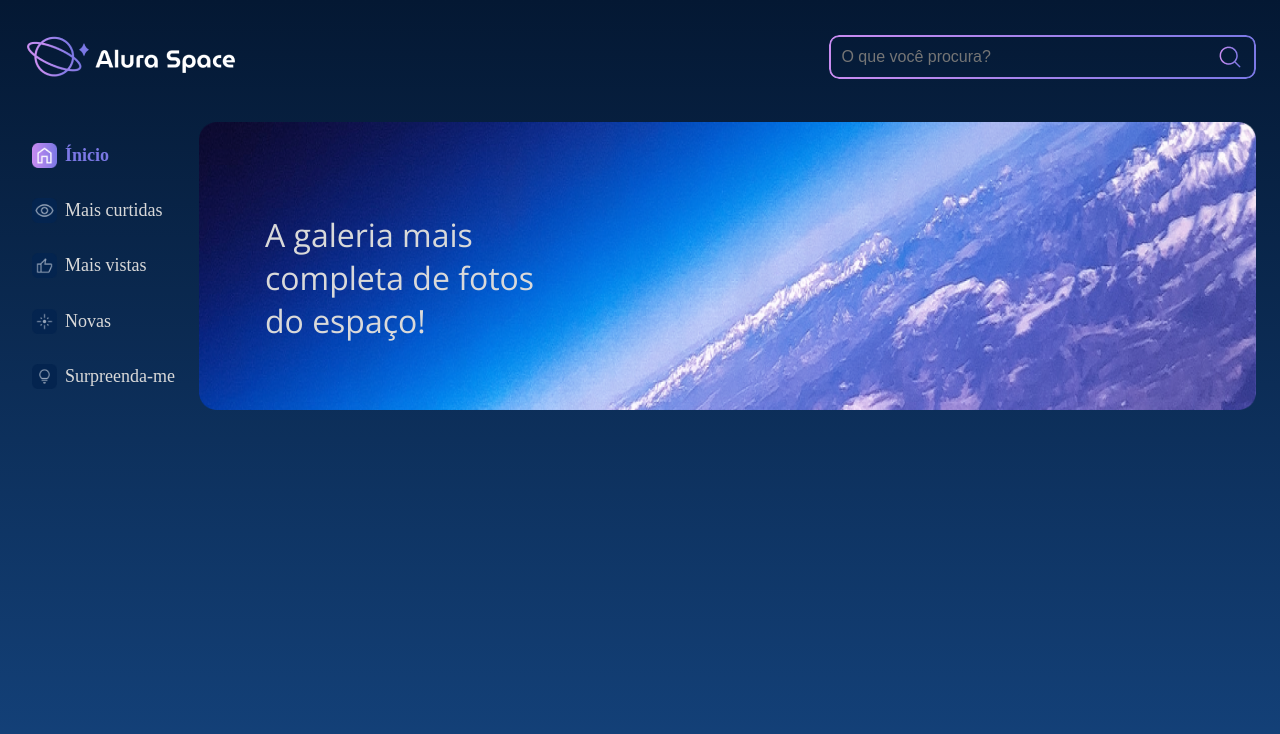
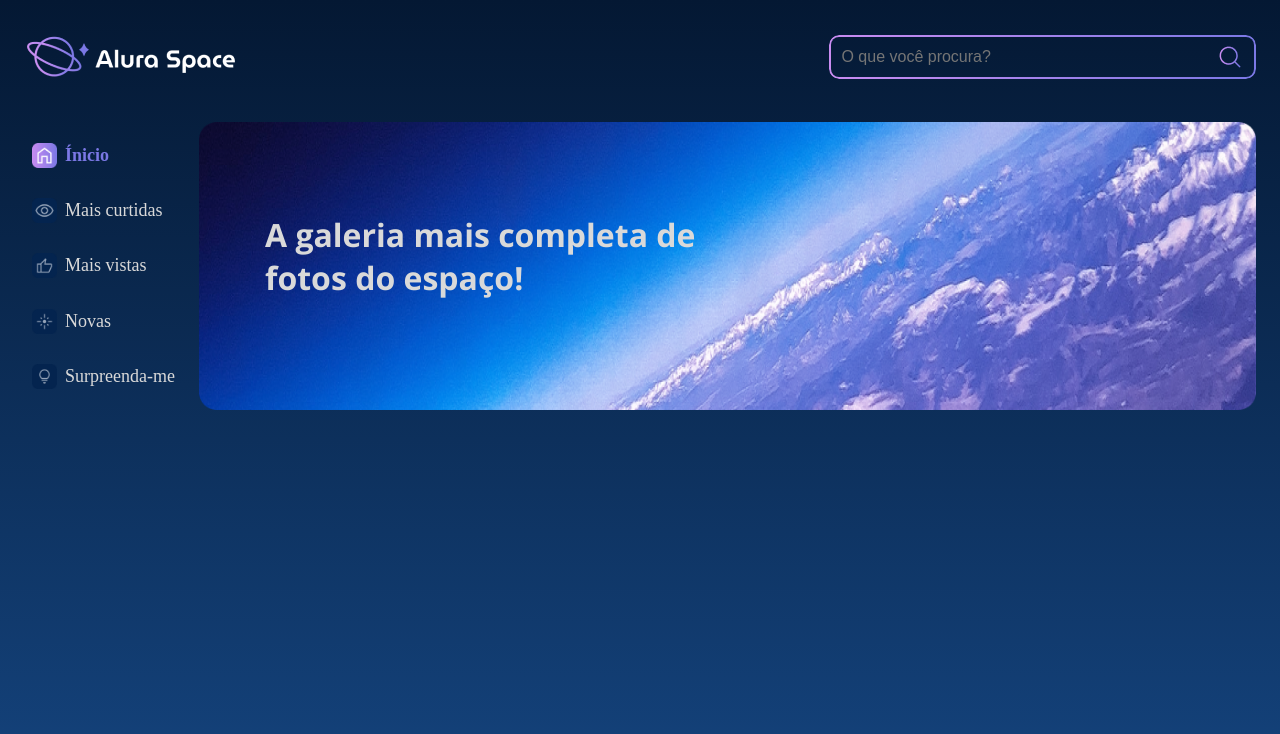
Before and after one commit to TatianePatriota/alura-space, a React (Create React App) app: page / in a window 1280 px wide. Shown: the top 734 px of the page. Built offline with nearby package versions, Linux system fonts and the light colour scheme.

Commit message:
add fonte e altura no titulo

```diff
--- a/src/Components/HomePage/index.jsx
+++ b/src/Components/HomePage/index.jsx
@@ -19,11 +19,11 @@ const StyledTitle = styled.h1`
   z-index: 1;
   color: #d9d9d9;
   font-size: 2rem;
-  width: 275px;
+  width: 435px;
   height: 144px;
   top: 186px;
   left: 265px;
-  font-weight: 500;
+  font-weight: 700;
 `;
 
 const StyledImage = styled.img`
```
